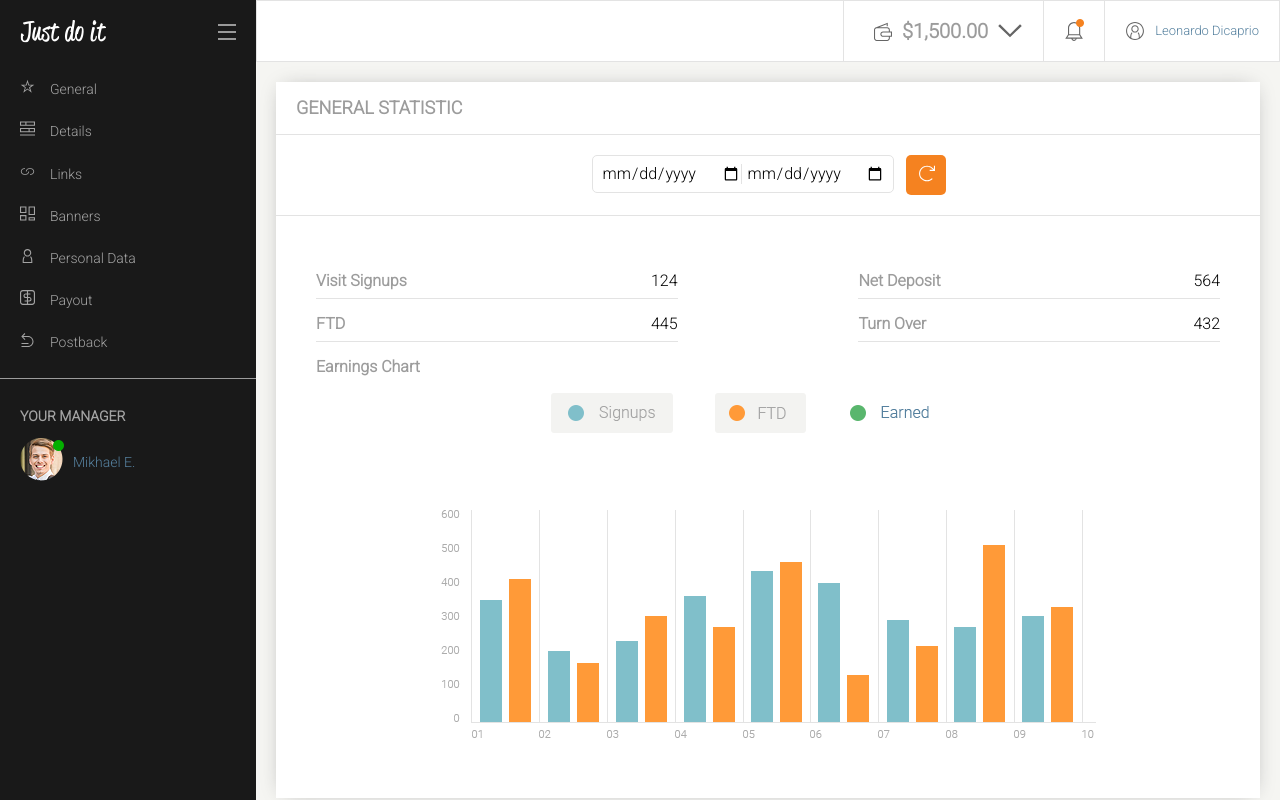
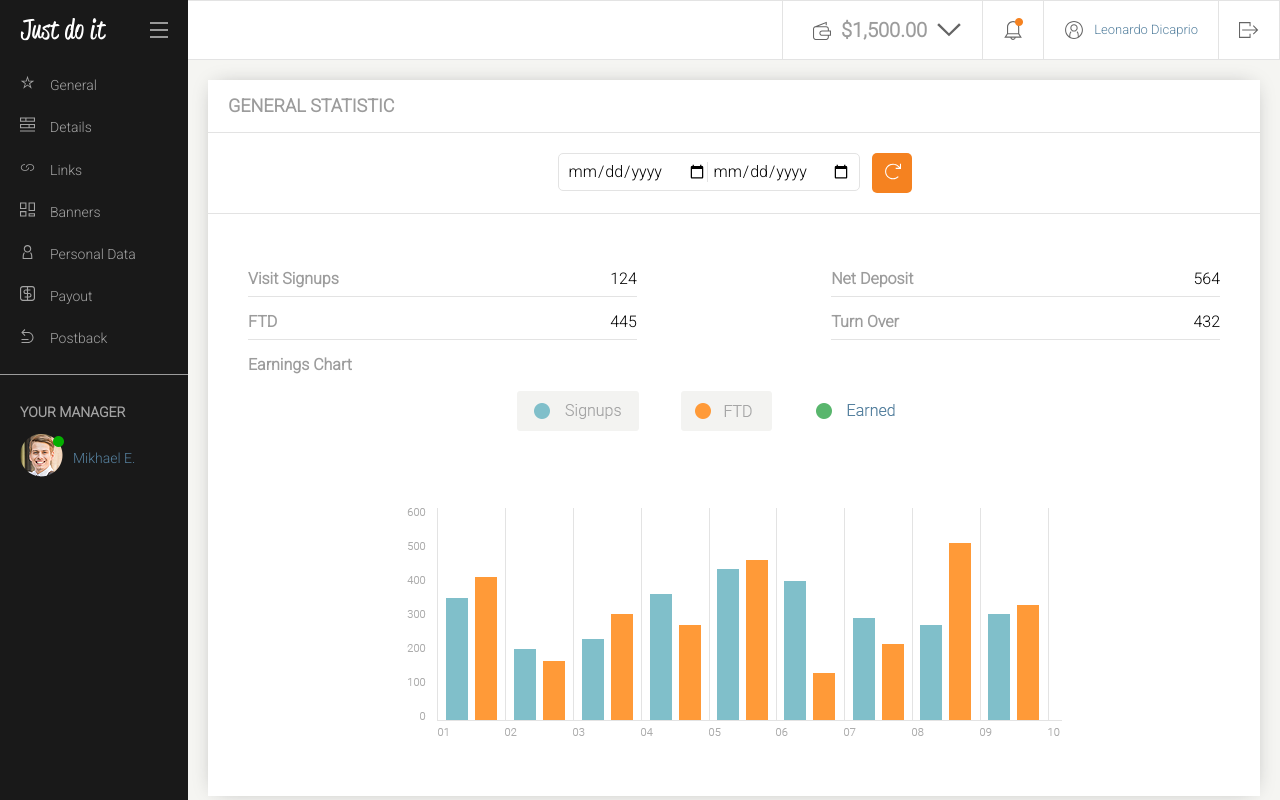
Before and after one commit to ankow8/solo-project, a website: page index.html in a window 1280 px wide. Shown: the top 800 px of the page. Drawn offline with Linux system fonts and the light colour scheme.

Commit message:
Fixed sidebar and navbar

```diff
--- a/index.html
+++ b/index.html
@@ -9,8 +9,6 @@
     <link rel="stylesheet" href="css/style.css">
   </head>
   <body>
-    <div class="container-site">
-      <div class="col-2">
     <aside class="sidebar">
       <div class="menu">
         <div class="logo-menu">
@@ -44,10 +42,9 @@
         </div>
       </div>
     </aside>
-      </div>
-      <div class="col-10">
-        <div class="top-row">
-          <nav class="navigation">
+    <div class="container-site">
+        <nav class="top-row">
+          <div class="navigation">
             <div class="navigation-bar">
               <div class="cash">
                 <div class="wallet">
@@ -72,8 +69,8 @@
               </div>
               <div class="logout"><img src="images/icons/quit.svg"></div>
             </div>
+          </div>
         </nav>
-        </div>
         <div class="articles-box">
           <article class="article_1">
             <div class="container-article">
@@ -230,6 +227,5 @@
           </article>
         </div>
     </div>
-    </div>
   </body>
 </html>
--- a/sass/_layout.scss
+++ b/sass/_layout.scss
@@ -1,8 +1,12 @@
+*, *::before, *::after {
+  box-sizing: border-box;
+}
+
 body {
   margin: 0;
   //max-width: 1280px;
   background-color: $background-color;
-  height: 100vs;
+  height: 100vh;
   font-family: $sidebar-font;
   color: $font-grey;
 }
@@ -31,23 +35,17 @@ button.add-new {
 }
 
 .container-site {
-  display: flex;
-  flex-wrap: wrap;
-  height: 100vs;
-    .col-2 {
-      flex: 20%;
-      height: 100vs;
-    }
-    .col-10 {
-      flex: 80%;
-      height: 100vs;
-    }
+  margin-left: 188px;
+  min-width: 768px;
 }
 
 .sidebar {
   background-color: $sidebar-background;
   color: #fff;
   height: 100%;     //potrzeba tu wysokosci na cala wysokosc przegladarki
+  width: 188px;
+  position: fixed;
+  margin-top: -80px;
   .menu {
     padding-left: 0;
     padding-right: 0;
@@ -64,7 +62,7 @@ button.add-new {
 }
 
 .logo-menu {
-  padding: 20px;
+  padding: 18px 20px;
   display: flex;
   flex-wrap: wrap;
   justify-content: space-between;
@@ -102,6 +100,7 @@ button.add-new {
         border-left: 4px solid;
         border-color: $background-button;
         padding-left: 16px;
+        transition: $transition-speed;
         a {
           opacity: 1;
         }
@@ -139,6 +138,15 @@ button.add-new {
 }
 
 /* Navigation */
+
+
+.navigation {
+  position: fixed;
+  margin-top: -80px;
+  margin-left: -188px;
+  width: 100vw;
+  z-index: -1;
+}
 
 .navigation-bar {
   font-family: $sidebar-font;
@@ -185,7 +193,6 @@ button.add-new {
     display: flex;
     align-items: center;
     .bell {
-
       position: relative;
       height: 20px;
       width: 20px;
@@ -221,14 +228,35 @@ button.add-new {
       font-size: 13px;
     }
   }
+  .logout {
+    padding: 0 20px;
+    border-left: 1px solid;
+    border-color: $border-color;
+    height: 100%;
+    display: flex;
+    align-items: center;
+    img {
+      height: 20px;
+      width: 20px;
+      opacity: 0.6;
+    }
+  }
+}
+
+.articles-box {
+
+  .article_1 {
+    margin-top: 80px;
+  }
 }
 
 .container-article {
+  margin-top: 80px;
   width: auto;
   height: auto;
   background: $nav-background;
-  margin: 20px;
-  box-shadow: -0px -0px 20px -8px;
+  margin: 0 20px 20px 20px;
+  box-shadow: 0 0 20px -8px;
   padding-bottom: 20px;
   .title {
     padding: 1px 0 0 20px;
@@ -317,6 +345,7 @@ button.add-new {
       border-top: 1px solid;
       border-color: $border-color;
       &:hover {
+        transition: $transition-slow; //zapewne ustawienie display: block nie jest samo w sobie efektowne i nie dziala transition
         .link-line {
           .link-actions {
             .link-links, .link-trash {
--- a/sass/_variables.scss
+++ b/sass/_variables.scss
@@ -12,6 +12,9 @@ $background-button: #f58220;
 $border-color: #e3e3e3;
 $font-dark: #000000;
 
+$transition-speed: 100ms linear;
+$transition-slow: 1s;
+
 /* Font sizes */
 $paragraph-font-size: 16px;
 
```
Also changed, not shown: css/style.css, 1 other file. Lines whose indentation alone changed are shown as unchanged.
